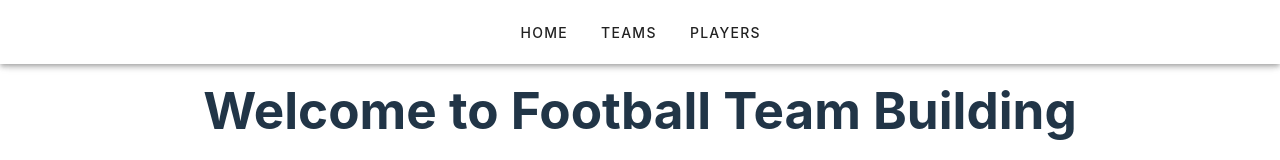
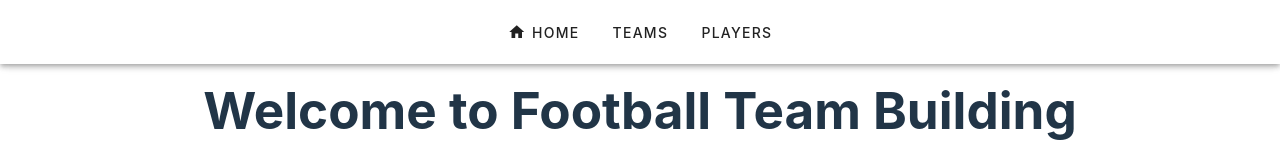
Before and after one commit to marcimerca/Football-Team-Building, a Vue app: page / in a window 1280 px wide. Shown: the top 160 px of the page. Built offline with nearby package versions, Linux system fonts and the light colour scheme; no server answers.

Commit message:
home icon

```diff
--- a/src/components/Nav.vue
+++ b/src/components/Nav.vue
@@ -12,8 +12,10 @@ const userStore = useUserStore();
     <v-layout>
       <v-app-bar class="nav-bar">
         <div class="buttons">
-          <v-btn @click="router.push(`/`)">Home</v-btn>
-          <v-btn @click="router.push(`/teams`)">Teams</v-btn>
+          <v-btn @click="router.push(`/`)">
+            <v-icon icon="md:home" style="margin-right: 5px" />Home
+          </v-btn>
+          <v-btn @click="router.push(`/teams`)"> Teams</v-btn>
           <v-btn @click="router.push(`/players`)">Players</v-btn>
           <v-btn v-if="userStore.user" @click="router.push(`/account`)">
             <v-icon icon="md:person" style="margin-right: 5px" />{{
```
